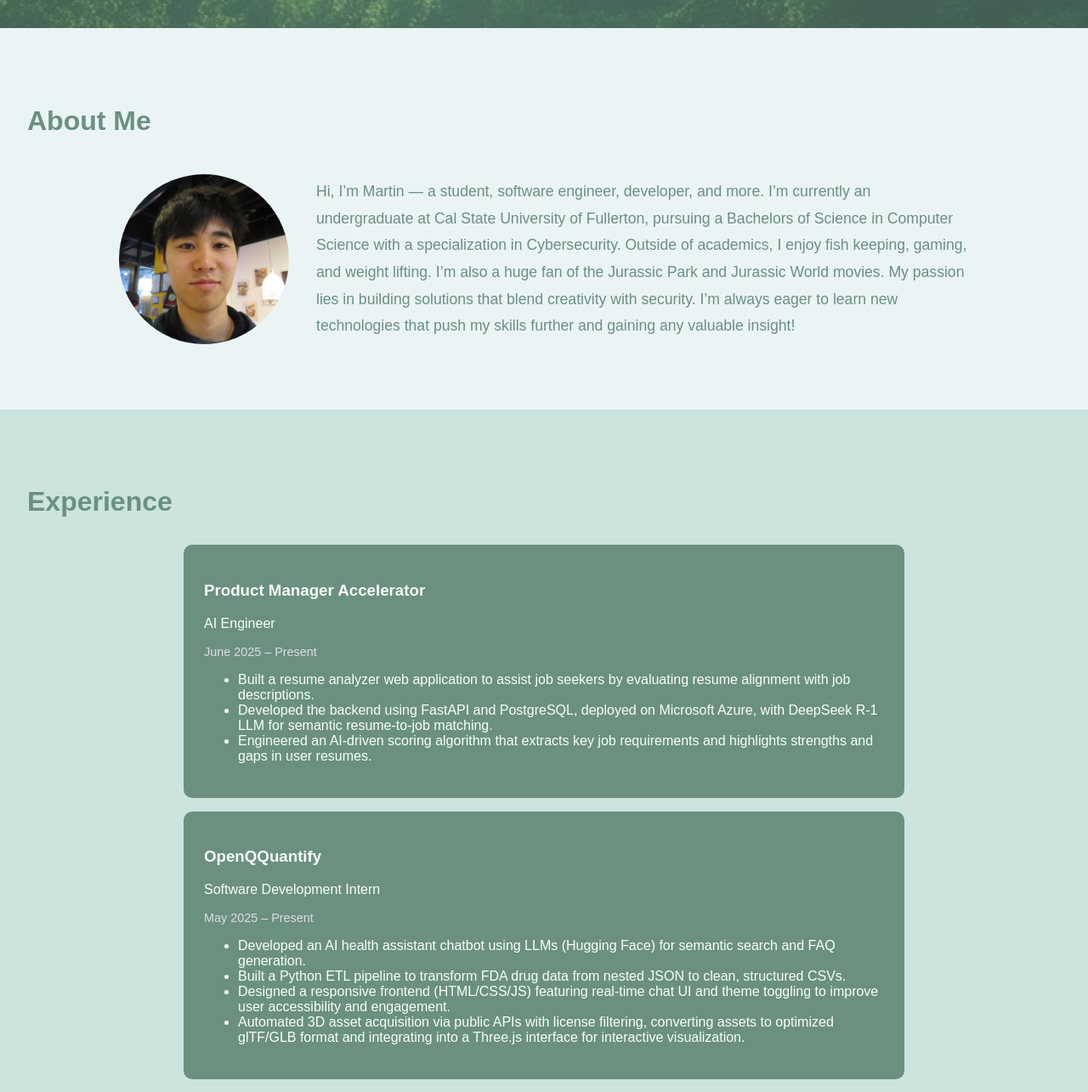
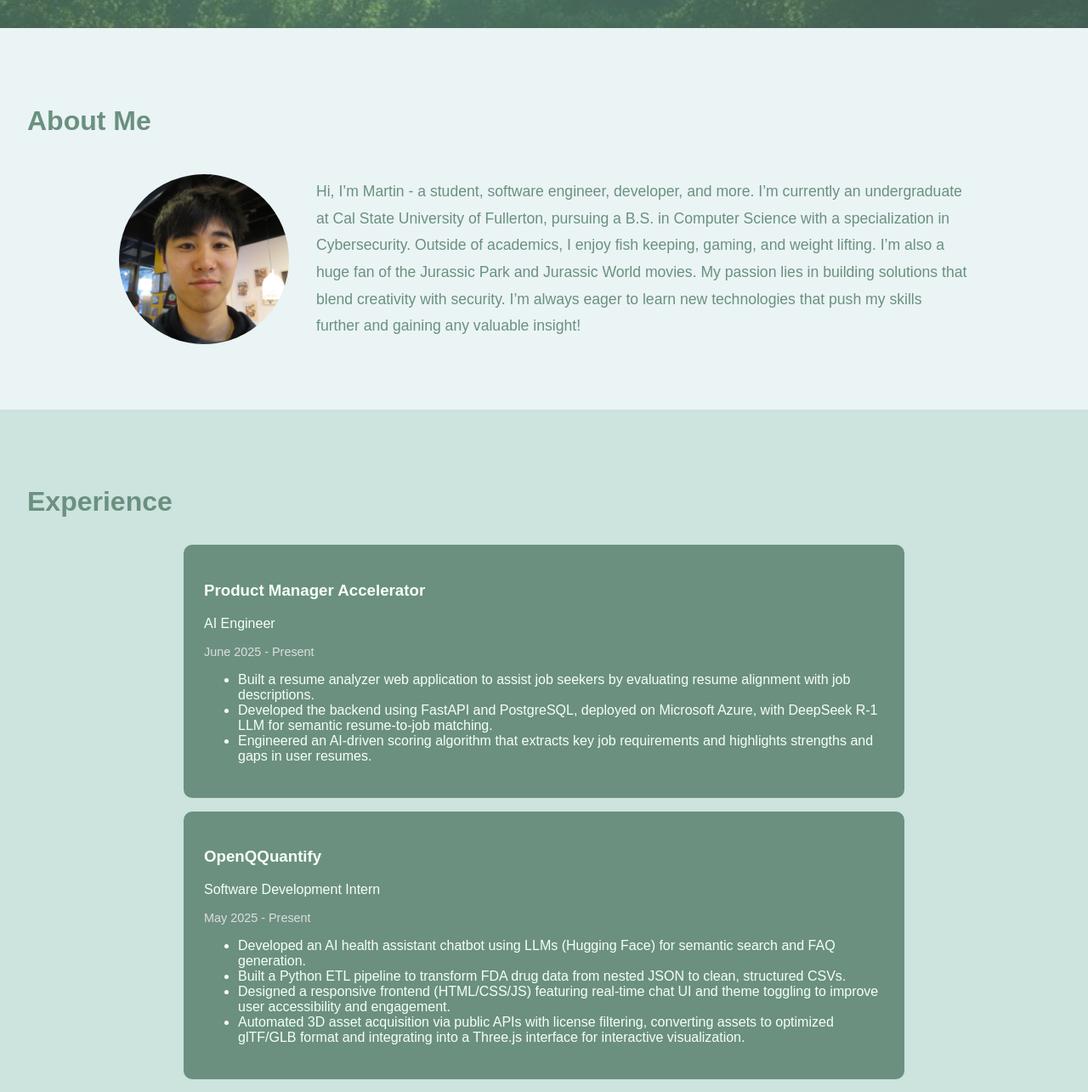
Before and after one commit to martintran23/portfolio, a plain HTML site: page index.html in a window 1280 px wide. Shown: the part 821-2106 px from the top of the page at 85% size. Drawn offline with Linux system fonts and the light colour scheme.

Commit message:
Another text adjustment

```diff
--- a/index.html
+++ b/index.html
@@ -33,7 +33,7 @@
     <h2>About Me</h2>
     <div class="about-content">
       <img src="assets/profile.png" alt="Martin profile photo" class="profile-pic">
-      <p>Hi, I’m Martin — a student, software engineer, developer, and more. I’m currently an undergraduate at Cal State University of Fullerton, pursuing a Bachelors of Science in Computer Science with a specialization in Cybersecurity. Outside of academics, I enjoy fish keeping, gaming, and weight lifting. I’m also a huge fan of the Jurassic Park and Jurassic World movies. My passion lies in building solutions that blend creativity with security. I’m always eager to learn new technologies that push my skills further and gaining any valuable insight!</p>
+      <p>Hi, I’m Martin - a student, software engineer, developer, and more. I’m currently an undergraduate at Cal State University of Fullerton, pursuing a B.S. in Computer Science with a specialization in Cybersecurity. Outside of academics, I enjoy fish keeping, gaming, and weight lifting. I’m also a huge fan of the Jurassic Park and Jurassic World movies. My passion lies in building solutions that blend creativity with security. I’m always eager to learn new technologies that push my skills further and gaining any valuable insight!</p>
     </div>
   </section>
 
@@ -43,7 +43,7 @@
     <div class="exp-card">
       <h3>Product Manager Accelerator</h3>
       <p>AI Engineer</p>
-      <p class="date">June 2025 – Present</p>
+      <p class="date">June 2025 - Present</p>
       <ul>
         <li>Built a resume analyzer web application to assist job seekers by evaluating resume alignment with job descriptions.</li>
         <li>Developed the backend using FastAPI and PostgreSQL, deployed on Microsoft Azure, with DeepSeek R-1 LLM for semantic resume-to-job matching.</li>
@@ -53,7 +53,7 @@
     <div class="exp-card">
       <h3>OpenQQuantify</h3>
       <p>Software Development Intern</p>
-      <p class="date">May 2025 – Present</p>
+      <p class="date">May 2025 - Present</p>
       <ul>
         <li>Developed an AI health assistant chatbot using LLMs (Hugging Face) for semantic search and FAQ generation.</li>
         <li>Built a Python ETL pipeline to transform FDA drug data from nested JSON to clean, structured CSVs.</li>
```
